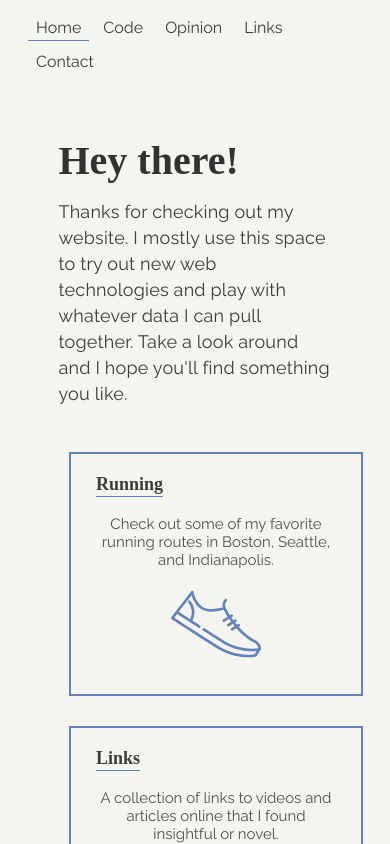
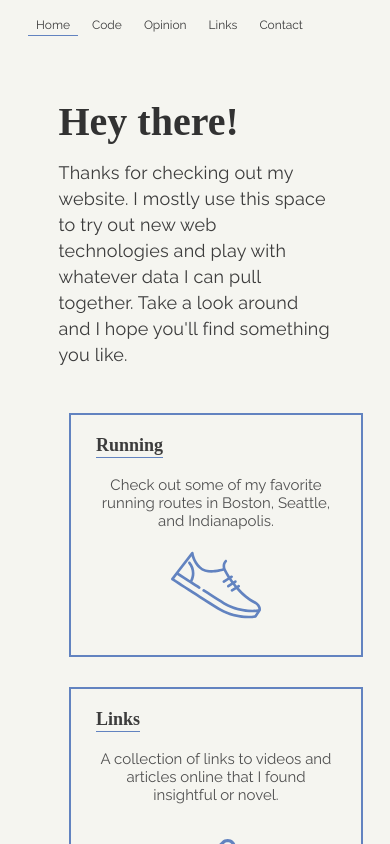
Before and after one commit to gregorybchris/personal-website, a React (Create React App) app in the folder frontend/app/: page / in a window 390 px wide. Shown: the top 844 px of the page. Built offline with nearby package versions, Linux system fonts and the light colour scheme.

Commit message:
Make nav responsive

```diff
--- a/frontend/app/src/components/Nav.sass
+++ b/frontend/app/src/components/Nav.sass
@@ -4,6 +4,7 @@
 
 .Nav-page-link
   font-family: "Raleway"
+  font-size: 16px
   padding: 6px 8px 3px
   margin: 0px 3px 5px
   display: inline-block
@@ -12,6 +13,10 @@
   transition: 200ms
   border-bottom: 1px solid rgb(245, 245, 240)
 
+@media screen and (min-width: 200px) and (max-width: 400px)
+  .Nav-page-link
+    font-size: 12px
+
 .Nav-page-link.current
   border-bottom: 1px solid rgb(98, 131, 192)
 
```
